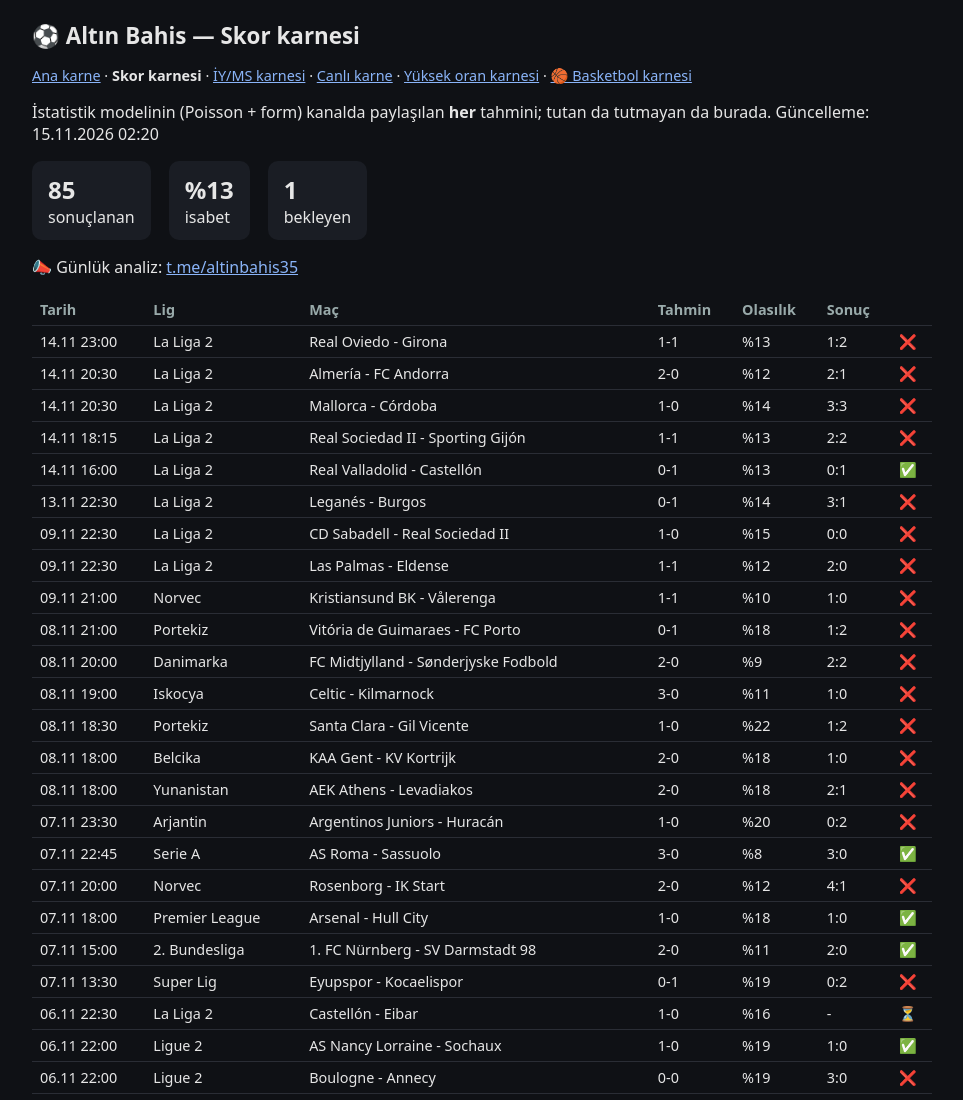
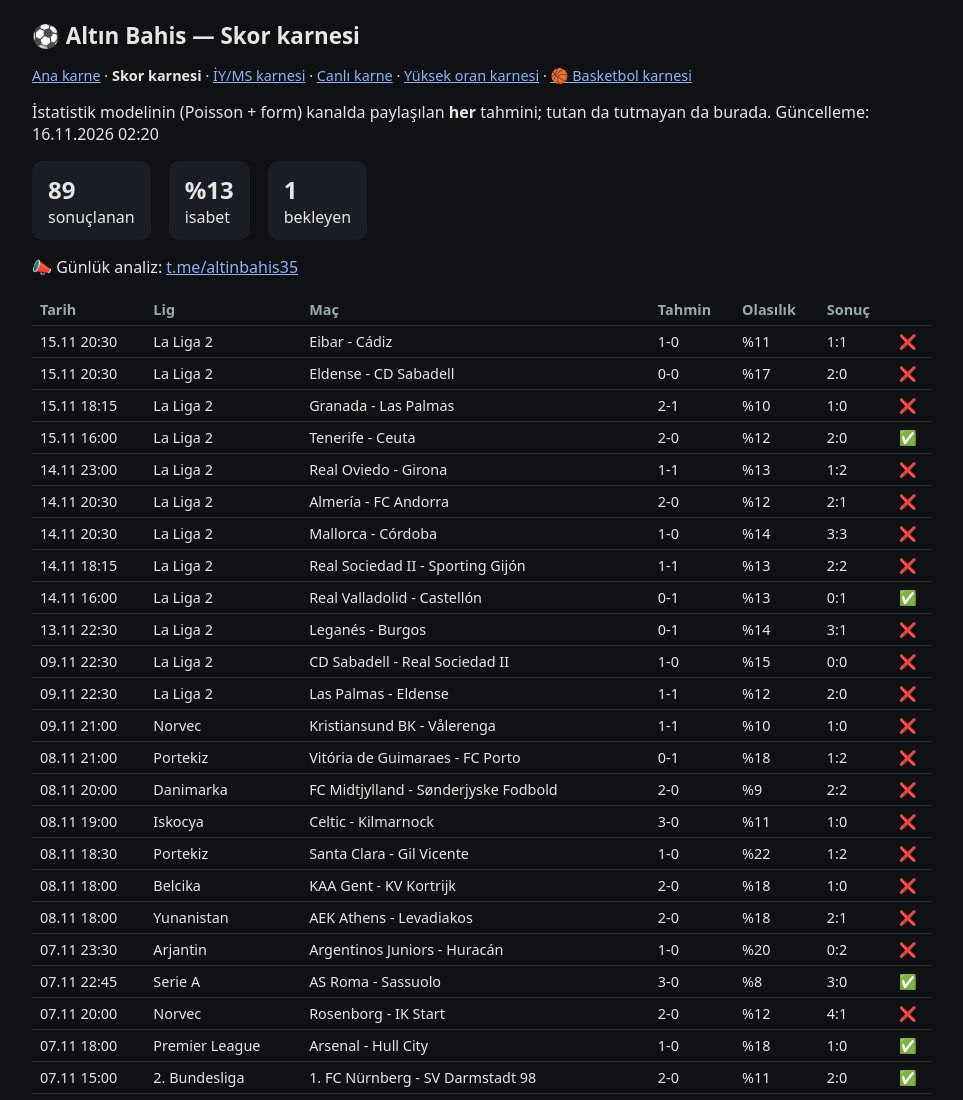
Before and after one commit to Aegean-35/altinbahis-karne, a plain HTML site: page skor.html in a window 1280 px wide. Shown: the top 1100 px of the page, without its empty margins (158-1121 px from the left). Drawn offline with Linux system fonts and the light colour scheme.

Commit message:
karne guncelle

```diff
--- a/skor.html
+++ b/skor.html
@@ -6,10 +6,14 @@ th{color:#9aa}tr.tuttu td:last-child{color:#4caf50}tr.tutmadi td:last-child{colo
 .k{background:#1a1d24;border-radius:10px;padding:12px 16px}.k b{font-size:1.5em;display:block}small{color:#888}a{color:#8ab4f8}.nav{margin:8px 0 14px;font-size:.9em}</style></head><body>
 <h1>⚽ Altın Bahis — Skor karnesi</h1>
 <div class="nav"><a href="index.html">Ana karne</a> · <b>Skor karnesi</b> · <a href="iyms.html">İY/MS karnesi</a> · <a href="canli.html">Canlı karne</a> · <a href="yuksek.html">Yüksek oran karnesi</a> · <a href="basket.html">🏀 Basketbol karnesi</a></div>
-<p>İstatistik modelinin (Poisson + form) kanalda paylaşılan <b>her</b> tahmini; tutan da tutmayan da burada. Güncelleme: 15.11.2026 02:20</p>
-<div class="oz"><div class="k"><b>85</b>sonuçlanan</div><div class="k"><b>%13</b>isabet</div><div class="k"><b>1</b>bekleyen</div></div>
+<p>İstatistik modelinin (Poisson + form) kanalda paylaşılan <b>her</b> tahmini; tutan da tutmayan da burada. Güncelleme: 16.11.2026 02:20</p>
+<div class="oz"><div class="k"><b>89</b>sonuçlanan</div><div class="k"><b>%13</b>isabet</div><div class="k"><b>1</b>bekleyen</div></div>
 <p>📣 Günlük analiz: <a href="https://t.me/altinbahis35">t.me/altinbahis35</a></p>
-<table><tr><th>Tarih</th><th>Lig</th><th>Maç</th><th>Tahmin</th><th>Olasılık</th><th>Sonuç</th><th></th></tr><tr class="tutmadi"><td>14.11 23:00</td><td>La Liga 2</td><td>Real Oviedo - Girona</td><td>1-1</td><td>%13</td><td>1:2</td><td>❌</td></tr>
+<table><tr><th>Tarih</th><th>Lig</th><th>Maç</th><th>Tahmin</th><th>Olasılık</th><th>Sonuç</th><th></th></tr><tr class="tutmadi"><td>15.11 20:30</td><td>La Liga 2</td><td>Eibar - Cádiz</td><td>1-0</td><td>%11</td><td>1:1</td><td>❌</td></tr>
+<tr class="tutmadi"><td>15.11 20:30</td><td>La Liga 2</td><td>Eldense - CD Sabadell</td><td>0-0</td><td>%17</td><td>2:0</td><td>❌</td></tr>
+<tr class="tutmadi"><td>15.11 18:15</td><td>La Liga 2</td><td>Granada - Las Palmas</td><td>2-1</td><td>%10</td><td>1:0</td><td>❌</td></tr>
+<tr class="tuttu"><td>15.11 16:00</td><td>La Liga 2</td><td>Tenerife - Ceuta</td><td>2-0</td><td>%12</td><td>2:0</td><td>✅</td></tr>
+<tr class="tutmadi"><td>14.11 23:00</td><td>La Liga 2</td><td>Real Oviedo - Girona</td><td>1-1</td><td>%13</td><td>1:2</td><td>❌</td></tr>
 <tr class="tutmadi"><td>14.11 20:30</td><td>La Liga 2</td><td>Almería - FC Andorra</td><td>2-0</td><td>%12</td><td>2:1</td><td>❌</td></tr>
 <tr class="tutmadi"><td>14.11 20:30</td><td>La Liga 2</td><td>Mallorca - Córdoba</td><td>1-0</td><td>%14</td><td>3:3</td><td>❌</td></tr>
 <tr class="tutmadi"><td>14.11 18:15</td><td>La Liga 2</td><td>Real Sociedad II - Sporting Gijón</td><td>1-1</td><td>%13</td><td>2:2</td><td>❌</td></tr>
```
